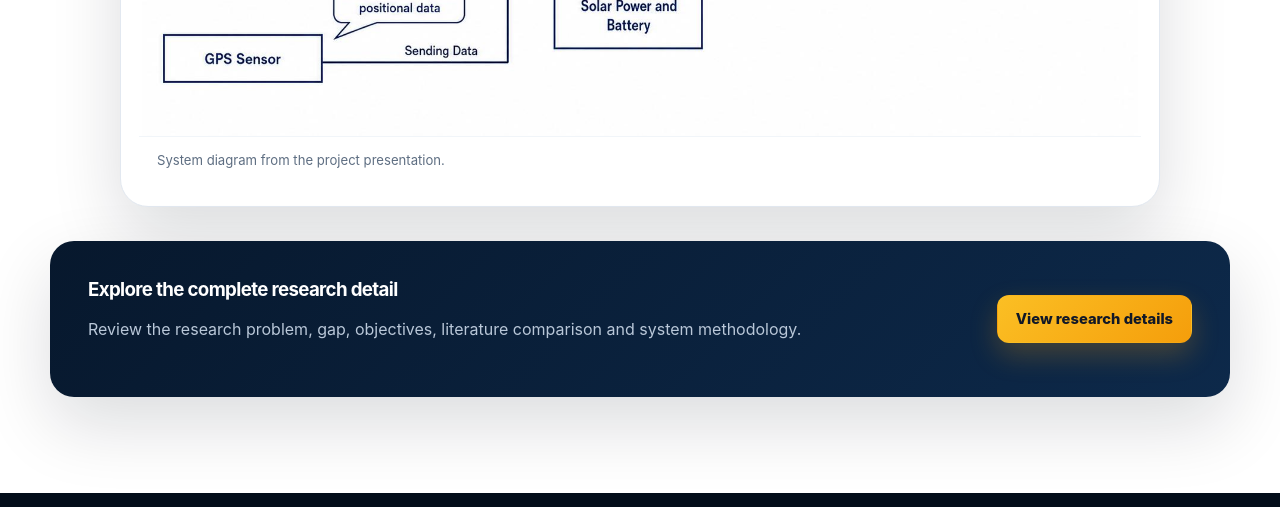
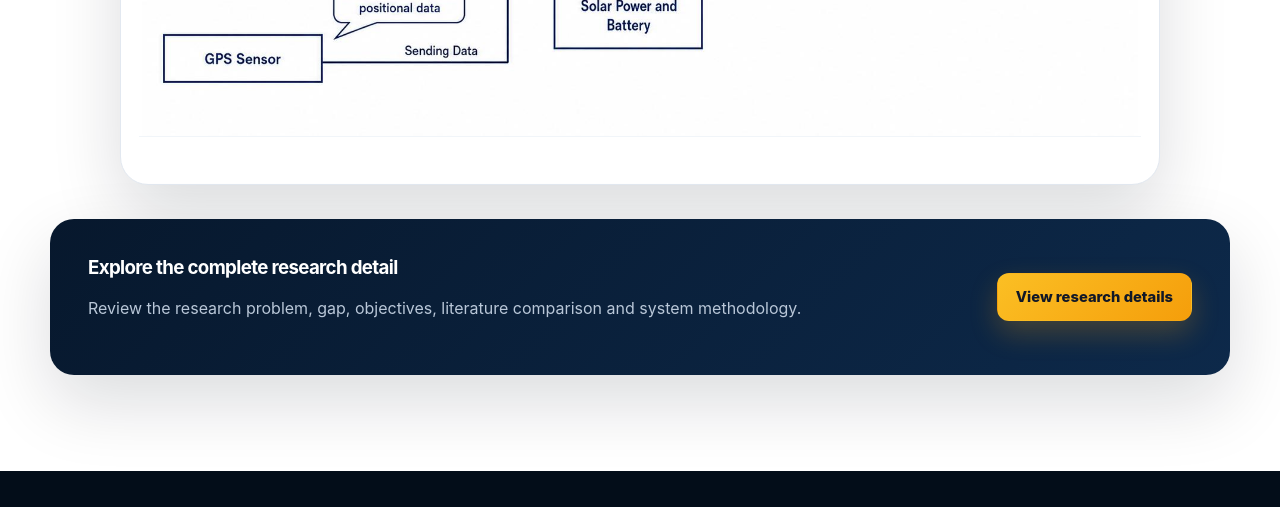
Before and after one commit to nigeethmaleesha/IoT-Based-Landslide-Early-Detection-System-Website, a website: page index.html in a window 1280 px wide. Shown: the part 4280-4787 px from the top of the page. Drawn offline with Linux system fonts and the light colour scheme.

Commit message:
Update frontend

```diff
--- a/index.html
+++ b/index.html
@@ -86,7 +86,7 @@
   <section class="section section-white">
     <div class="container">
       <div class="section-heading center reveal"><span class="eyebrow">System snapshot</span><h2>From field sensing to real-time warnings</h2><p>Sensor readings are sent to the main controller for local AI processing, then communicated through LoRa / GSM / Wi-Fi to the monitoring and alert layer.</p></div>
-      <figure class="image-card contain reveal" style="max-width:1040px;margin:auto"><img src="assets/images/system-diagram.jpg" alt="System diagram showing sensors, main controller, communication and alert/dashboard flow"><figcaption class="image-caption">System diagram from the project presentation.</figcaption></figure>
+      <figure class="image-card contain reveal" style="max-width:1040px;margin:auto"><img src="assets/images/system-diagram.jpg" alt="System diagram showing sensors, main controller, communication and alert/dashboard flow"><figcaption class="image-caption"></figcaption></figure>
       <div class="callout reveal" style="margin-top:34px"><div class="callout-grid"><div><h3>Explore the complete research detail</h3><p>Review the research problem, gap, objectives, literature comparison and system methodology.</p></div><a class="btn btn-primary" href="research.html">View research details</a></div></div>
     </div
   </section>
```
